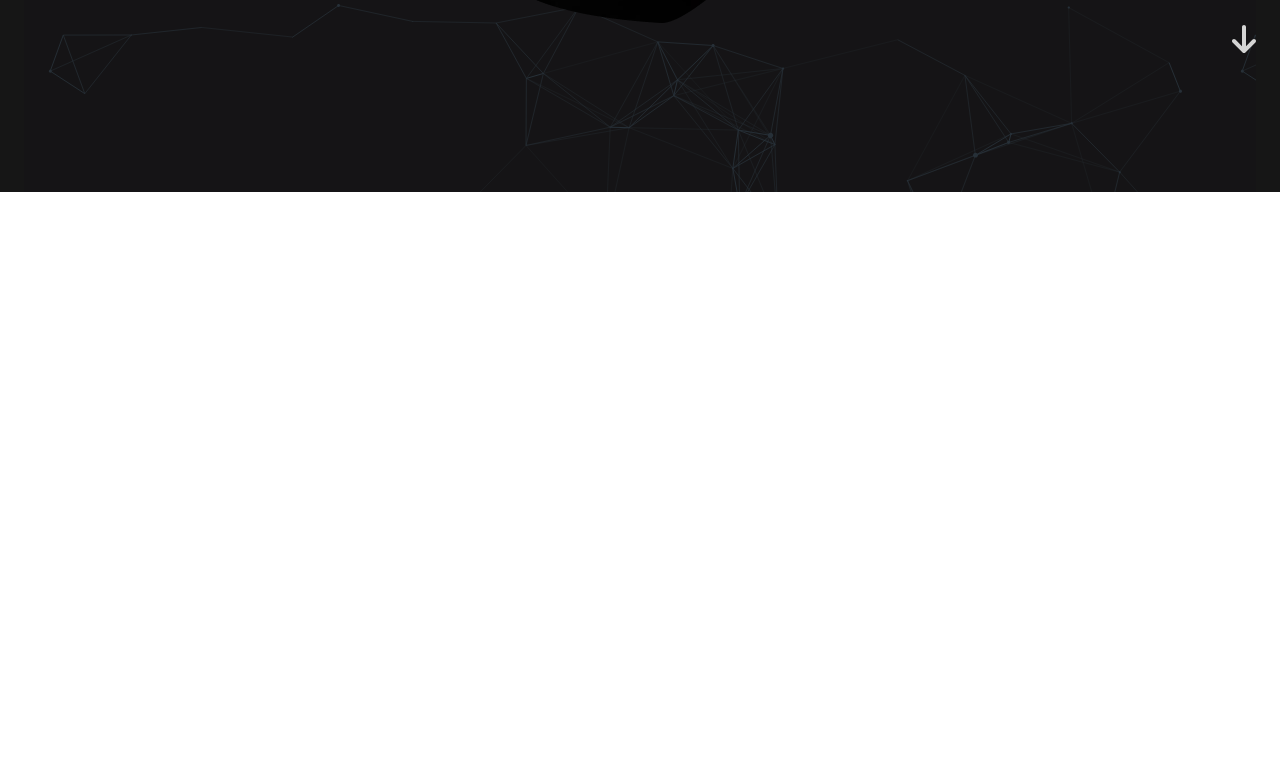
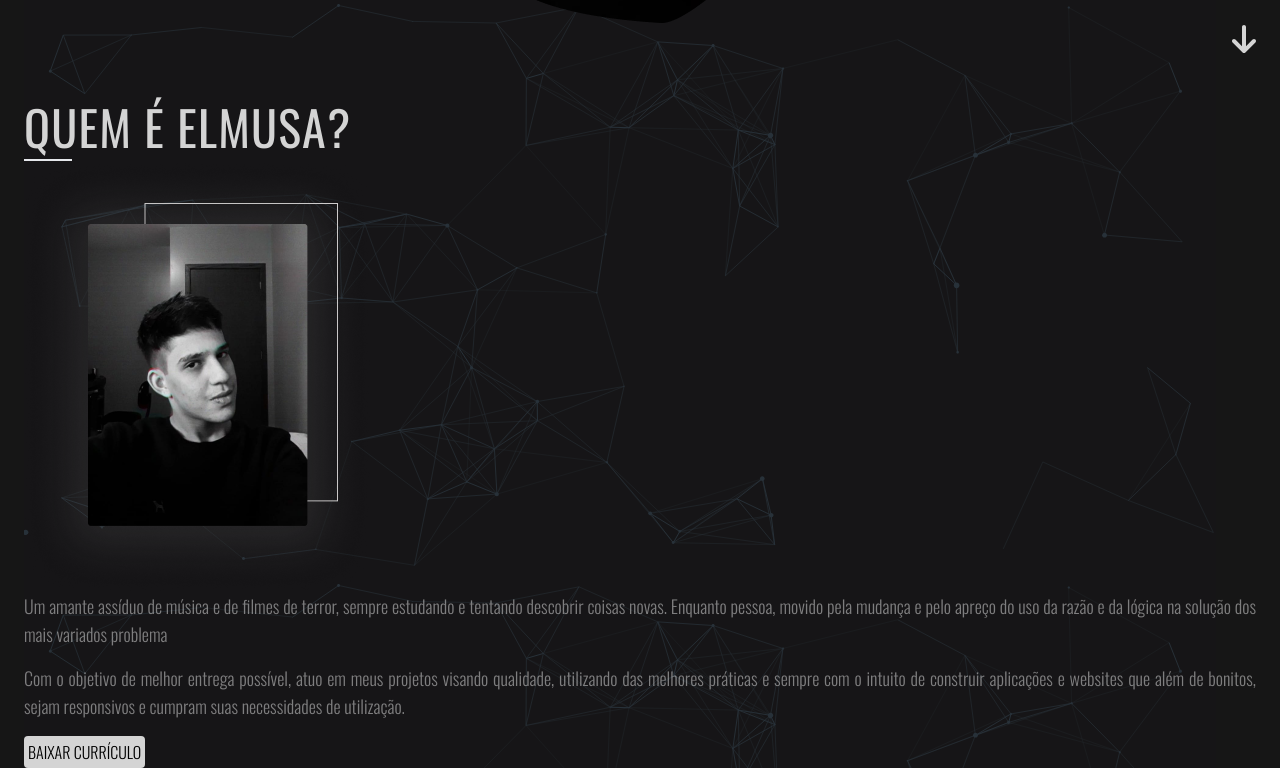
Before and after one commit to Samuel0102/elmusa-portfolio, an Angular app: page / in a window 1280 px wide. Shown: the part 608-1376 px from the top of the page. Before the commit the page ends 800 px from the top, so only its background shows below. Built offline with nearby package versions, Linux system fonts and the light colour scheme.

Commit message:
feat(about): add about section

```diff
--- a/src/app/app.component.html
+++ b/src/app/app.component.html
@@ -1,7 +1,8 @@
-<main class="px-6 pt-4 h-screen">
-  <div class="overlay-bg h-full">
+<main class="px-6 pt-4 min-h-screen">
+  <div class="overlay-bg h-full flex flex-col space-y-12">
     <app-header></app-header>
     <app-home></app-home>
+    <app-about></app-about>
   </div>
 </main>
 <app-mobile-menu></app-mobile-menu>
--- a/src/app/app.component.scss
+++ b/src/app/app.component.scss
@@ -3,5 +3,5 @@ main {
 }
 
 .overlay-bg {
-  background: url(../assets/images/main-bg-15-opacity.png);
+  background: url(../assets/images/main-bg-15-opacity.png) repeat-y;
 }
--- a/src/app/app.component.ts
+++ b/src/app/app.component.ts
@@ -3,11 +3,12 @@ import { RouterOutlet } from '@angular/router';
 import {HeaderComponent} from "./core/components/header/header.component";
 import {MobileMenuComponent} from "./core/components/mobile-menu/mobile-menu.component";
 import {HomeComponent} from "./features/home/home/home.component";
+import {AboutComponent} from "./features/about/about/about.component";
 
 @Component({
   selector: 'app-root',
   standalone: true,
-  imports: [RouterOutlet, HeaderComponent, MobileMenuComponent, HomeComponent],
+  imports: [RouterOutlet, HeaderComponent, MobileMenuComponent, HomeComponent, AboutComponent],
   templateUrl: './app.component.html',
   styleUrl: './app.component.scss'
 })
--- /dev/null
+++ b/src/app/features/about/about/about.component.html
@@ -0,0 +1,27 @@
+<section class="text-neutral-300">
+  <div>
+    <h2 class="uppercase text-5xl tracking-wide">Quem é Elmusa?</h2>
+    <hr class="border-[.5px] w-12 mt-2">
+  </div>
+
+  <img ngSrc="assets/images/about-profile-mobile.png"
+       height="431"
+       width="348"
+       alt="Developer profile picture">
+
+  <div class="font-light opacity-55 text-justify text-lg">
+    <p class="mt-0">
+      Um amante assíduo de música e de filmes de terror, sempre estudando e
+      tentando descobrir coisas novas. Enquanto pessoa, movido pela mudança e
+      pelo apreço do uso da razão e da lógica na solução dos mais variados problema
+    </p>
+    <p class="mt-4">
+      Com o objetivo de melhor entrega possível, atuo em meus projetos visando
+      qualidade, utilizando das melhores práticas e sempre com o intuito de
+      construir aplicações e websites que além de bonitos, sejam responsivos e
+      cumpram suas necessidades de utilização.
+    </p>
+  </div>
+
+  <button class="uppercase mt-4 bg-neutral-300 text-black font-light p-1 rounded">Baixar Currículo</button>
+</section>
--- a/src/app/features/home/home/home.component.html
+++ b/src/app/features/home/home/home.component.html
@@ -1,18 +1,18 @@
 <section class="text-neutral-300">
-  <div class="text-center pt-12">
+  <div class="text-center">
     <h2 class="text-5xl opacity-85 tracking-wider uppercase">Samuel Pacheco</h2>
     <span class="text-2xl opacity-40">{{ typedTitle$ | async }}</span>
   </div>
 
   <div class="grid grid-flow-col auto-cols-auto">
-    <div class="flex flex-col space-y-6 text-2xl pt-4">
+    <div class="flex flex-col space-y-6 text-2xl mt-4">
       <fa-icon [icon]="socialMediaIcons.linkedin"></fa-icon>
       <fa-icon [icon]="socialMediaIcons.github"></fa-icon>
       <fa-icon [icon]="socialMediaIcons.instagram"></fa-icon>
     </div>
 
     <img
-      class="pt-12"
+      class="mt-12"
       ngSrc="assets/images/home-profile-picture.png"
       alt="Developer profile picture"
       height="407"
```
Also changed, not shown: src/app/features/about/about/about.component.ts (added, +15 -0 lines), src/app/features/about/about/about.component.scss (added), src/assets/images/about-profile-mobile.png (added), 1 other file (tests, documents, lock files or other folders).
